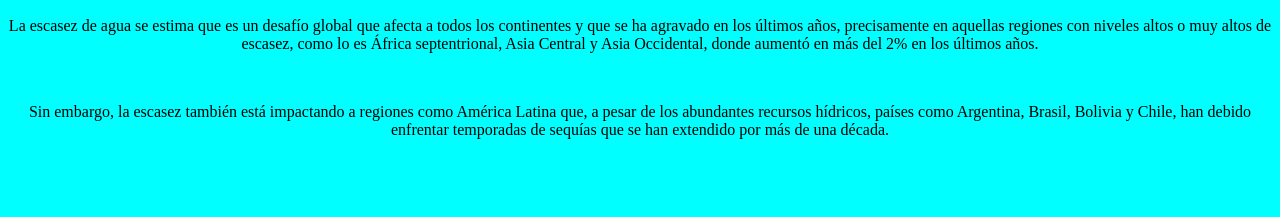
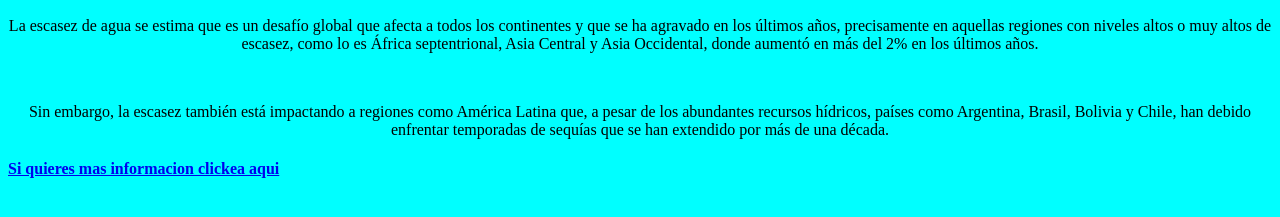
Before and after one commit to ProdByMts/ProdByMts.github.io, a plain HTML site: page index.html in a window 1280 px wide. Shown: the part 579-796 px from the top of the page. Drawn offline with Linux system fonts and the light colour scheme.

Commit message:
Update index.html

```diff
--- a/index.html
+++ b/index.html
@@ -26,7 +26,8 @@
         </p>
         <br>
         <p style="text-align:center">Sin embargo, la escasez también está impactando a regiones como América Latina que, a pesar de los abundantes recursos hídricos, países como Argentina, Brasil, Bolivia y Chile, han debido enfrentar temporadas de sequías que se han extendido por más de una década.
- </p>
+        </p>
+        <h4><a href="https://www.un.org/sustainabledevelopment/es/wp-content/uploads/sites/3/2016/10/6_Spanish_Why_it_Matters.pdf">Si quieres mas informacion clickea aqui</a></h4>
 
 
     </body>
```
